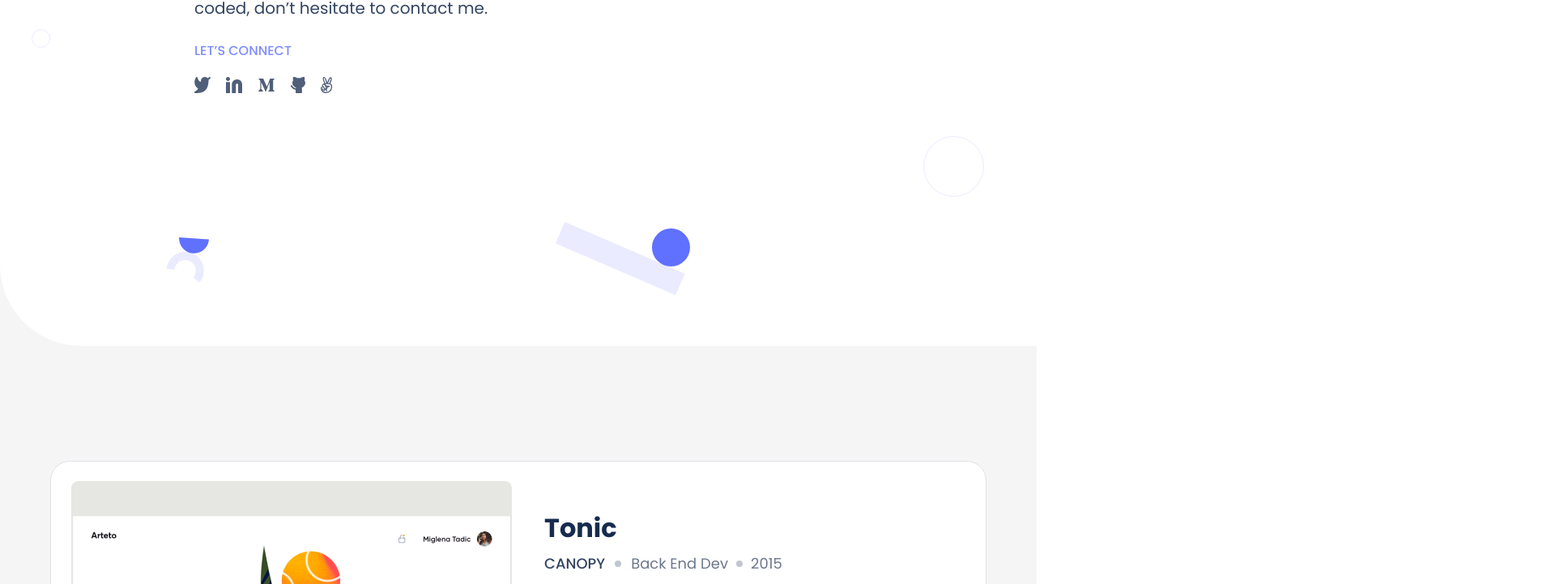
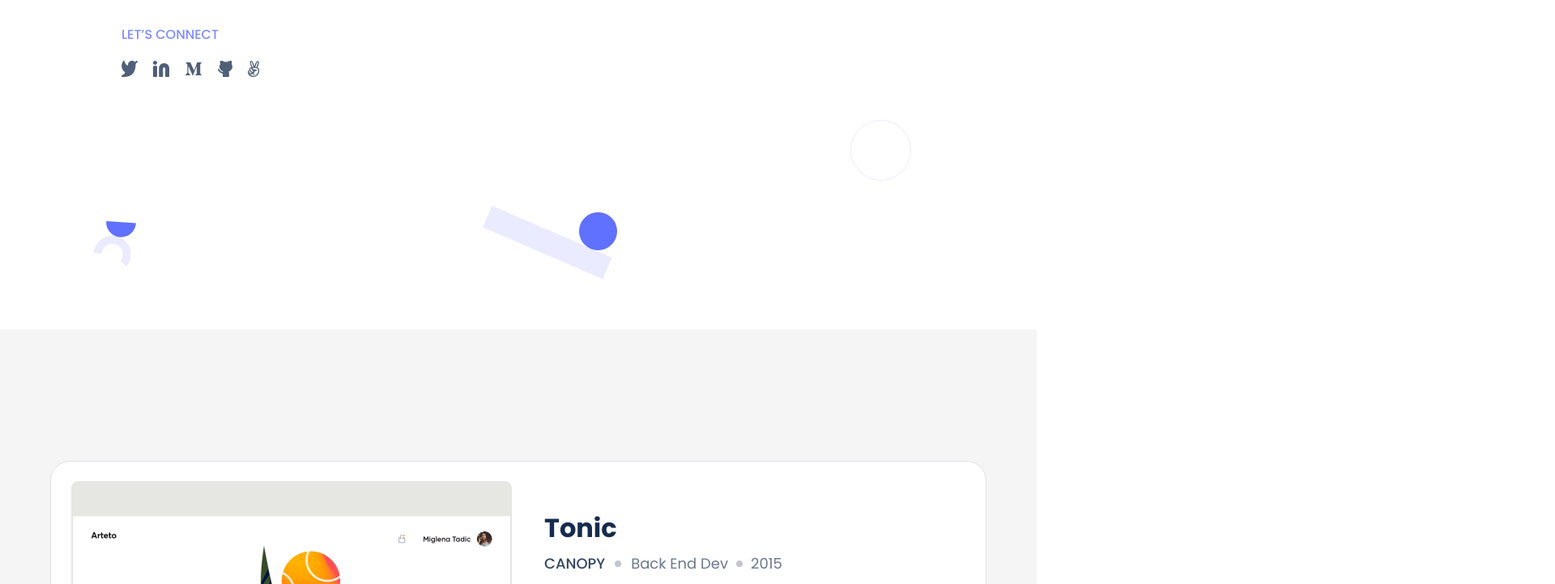
Before and after one commit to Mehar-Aziz/Portfolio-Project, a website: page index.html in a window 1280 px wide. Shown: the part 491-1212 px from the top of the page at 81% size, 1920 px wide, since content can reach past the window. Drawn offline with Linux system fonts and the light colour scheme.

Commit message:
Adjusted Background

```diff
--- a/styles.css
+++ b/styles.css
@@ -597,6 +597,11 @@
 }
 
 @media only screen and (min-width: 768px) {
+  body,
+  html {
+    overflow-x: hidden;
+  }
+
   * {
     box-sizing: border-box;
     margin: 0;
@@ -678,11 +683,14 @@
   .headline {
     background-image: url('./Header\ bg.svg');
     background-repeat: no-repeat;
+    background-position: left;
     background-color: white;
     background-position: left;
     width: 100%;
     height: 846px;
     position: relative;
+    left: -90px;
+    top: -20px;
     border-bottom-left-radius: 100px;
   }
 
@@ -1187,7 +1195,6 @@
     background-color: #6070ff;
     background-position: right;
     background-repeat: no-repeat;
-    padding-bottom: 10px;
     border-top-left-radius: 80px;
     height: 750px;
     width: 100vw;
```
